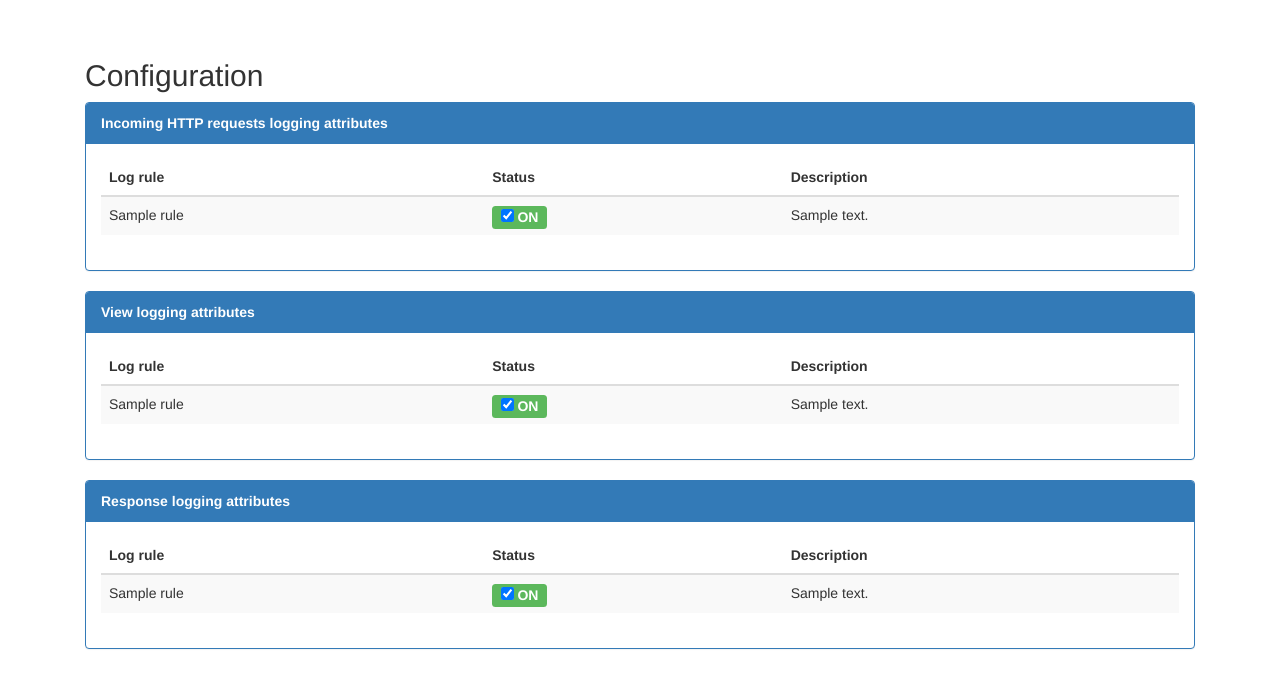
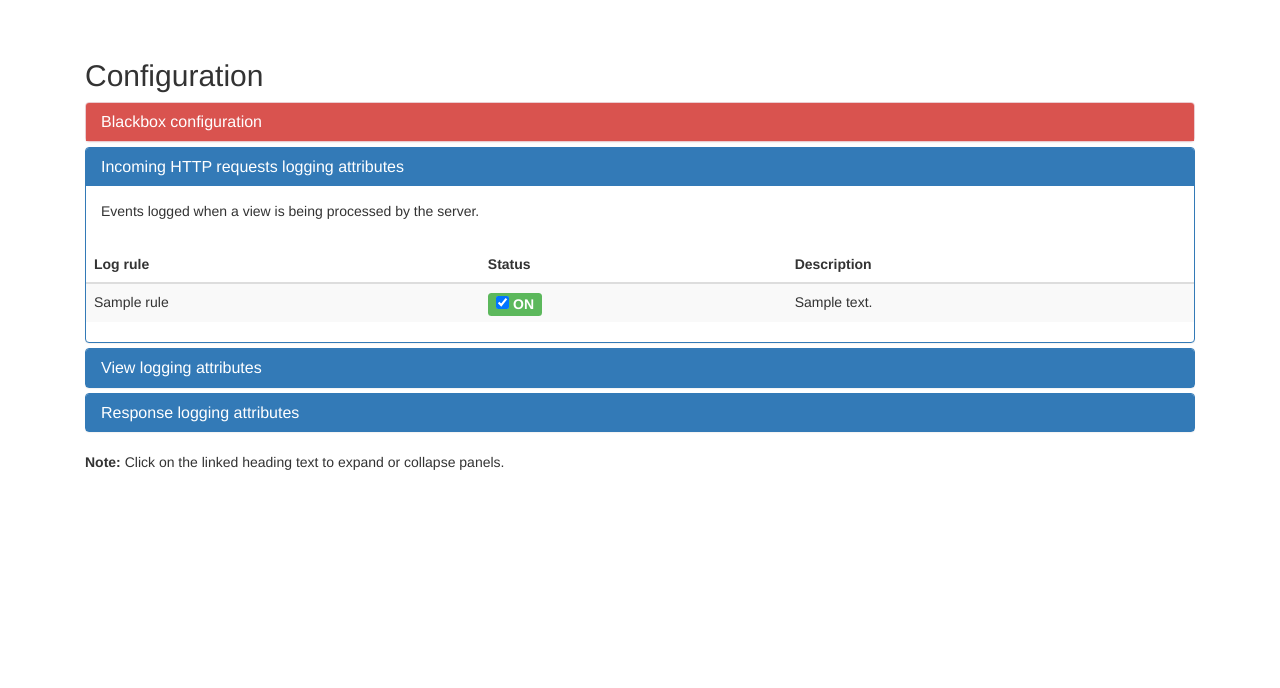
Before and after one commit to hkff/AccMon, a Django app: template fodtlmon_middleware/templates/pages/config.html in a window 1280 px wide. Shown: the part 51-739 px from the top of the page. Run offline with Django 3.2, Linux system fonts and the light colour scheme; the template is opened without the code that fills it: most values are stand-ins (such as "Sample title", 1, 10 or a date in 2020); some libraries are stand-ins or nearby versions.

Commit message:
Adding blackbox

```diff
--- a/fodtlmon_middleware/templates/pages/config.html
+++ b/fodtlmon_middleware/templates/pages/config.html
@@ -5,9 +5,50 @@
 {% block container %}
 
 <h2>Configuration</h2>
+
+
+<div>
+    <div class="panel-group" id="accordion">
+        <div class="panel panel-red panel-danger">
+            <div class="panel-heading">
+                <h4 class="panel-title">
+                    <a data-toggle="collapse" data-parent="#accordion" href="#collapseOne"> Blackbox configuration </a>
+                </h4>
+            </div>
+            <div id="collapseOne" class="panel-collapse collapse">
+                <div class="panel-body">
+                    <p> <b style="color:red;">Warning :</b> Enable this only if you run an untrusted code ! </p>
+                </div>
+                <div class="table-responsive">
+                    <table class="table table-striped">
+                        <thead>
+                          <tr>
+                            <th>Control type</th>
+                            <th>Status</th>
+                          </tr>
+                        </thead>
+                        <tbody>
+                         {% for rule in log_http_attributes %}
+                          <tr>
+                            <td> {{ rule.name }} </td>
+                            <td> {{ rule.description }} </td>
+                          </tr>
+                         {% endfor %}
+                        </tbody>
+                    </table>
+                </div>
+            </div>
+        </div>
         <div class="panel panel-primary">
-        <div class="panel-heading"><b>Incoming HTTP requests logging attributes </b></div>
+            <div class="panel-heading">
+                <h4 class="panel-title">
+                    <a data-toggle="collapse" data-parent="#accordion" href="#collapseTwo"> Incoming HTTP requests logging attributes </a>
+                </h4>
+            </div>
+            <div id="collapseTwo" class="panel-collapse collapse in">
                 <div class="panel-body">
+                    <p> Events logged when a view is being processed by the server.</p>
+                </div>
                  <div class="table-responsive">
                     <table class="table table-striped">
                         <thead>
@@ -40,10 +81,16 @@
                 </div>
             </div>
         </div>
-
         <div class="panel panel-primary">
-        <div class="panel-heading"><b> View logging attributes </b></div>
+            <div class="panel-heading">
+                <h4 class="panel-title">
+                    <a data-toggle="collapse" data-parent="#accordion" href="#collapseThree"> View logging attributes </a>
+                </h4>
+            </div>
+            <div id="collapseThree" class="panel-collapse collapse">
                 <div class="panel-body">
+                    <p> Events logged when a response is emitted from the server.</p>
+                </div>
                 <div class="table-responsive">
                     <table class="table table-striped">
                         <thead>
@@ -76,10 +123,16 @@
                 </div>
             </div>
         </div>
-
         <div class="panel panel-primary">
-        <div class="panel-heading"><b> Response logging attributes </b></div>
+            <div class="panel-heading">
+                <h4 class="panel-title">
+                    <a data-toggle="collapse" data-parent="#accordion" href="#collapseFour"> Response logging attributes </a>
+                </h4>
+            </div>
+            <div id="collapseFour" class="panel-collapse collapse">
                 <div class="panel-body">
+                    <p> Events logged when a response is emitted from the server.</p>
+                </div>
                 <div class="table-responsive">
                     <table class="table table-striped">
                         <thead>
@@ -112,6 +165,9 @@
                 </div>
             </div>
         </div>
+    </div>
+	<p><strong>Note:</strong> Click on the linked heading text to expand or collapse panels.</p>
+</div>
 
 
 <script type="application/javascript">
--- a/fodtlmon_middleware/urls.py
+++ b/fodtlmon_middleware/urls.py
@@ -29,7 +29,7 @@ urlpatterns = [
     url(r'^sysmon/monitors/mon_violations/(?P<mon_id>.*)/$', views.show_mon_violations, name="monitor_violations"),
     url(r'^sysmon/monitors/mon_audits/(?P<mon_id>.*)/violation_audit/(?P<violation_id>.*)/$', views.mon_violation_audit,
         name="monitor_violation_audit"),
-    url(r'^sysmon/http_trace/$', views.show_traces, name="traces"),
+    url(r'^sysmon/traces/$', views.show_traces, name="traces"),
     url(r'^sysmon/monitors/(?P<mon_id>.*)/$', views.change_mon_status, name="mon_change_status"),
     url(r'^sysmon/actors/$', views.show_actors, name="actors"),
     url(r'^sysmon/actors/actor_details/(?P<actor_name>.*)/$', views.show_actor_details, name="actor_details"),
```
Also changed, not shown: fodtlmon_middleware/blackbox.py (added, +78 -0 lines), fodtlmon_middleware/whitebox.py (+28 -2 lines). Lines whose indentation alone changed are shown as unchanged.
